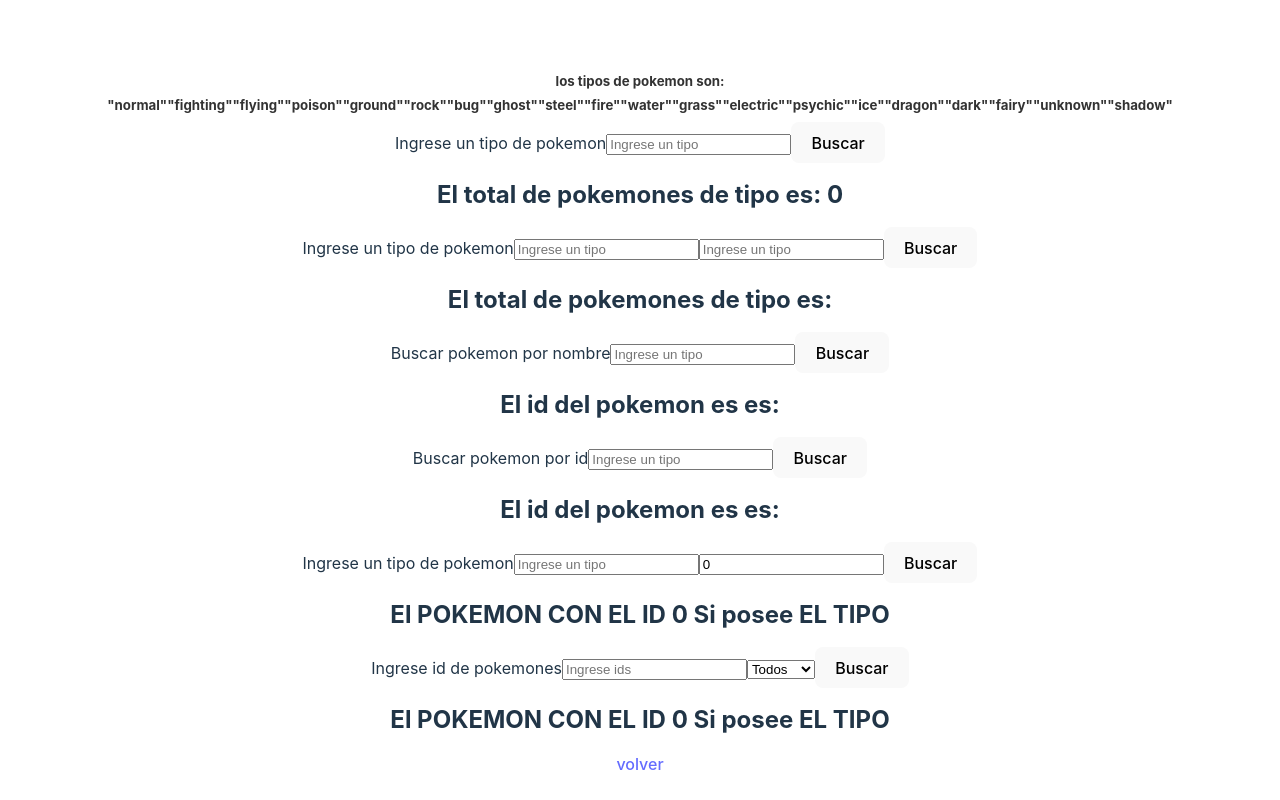
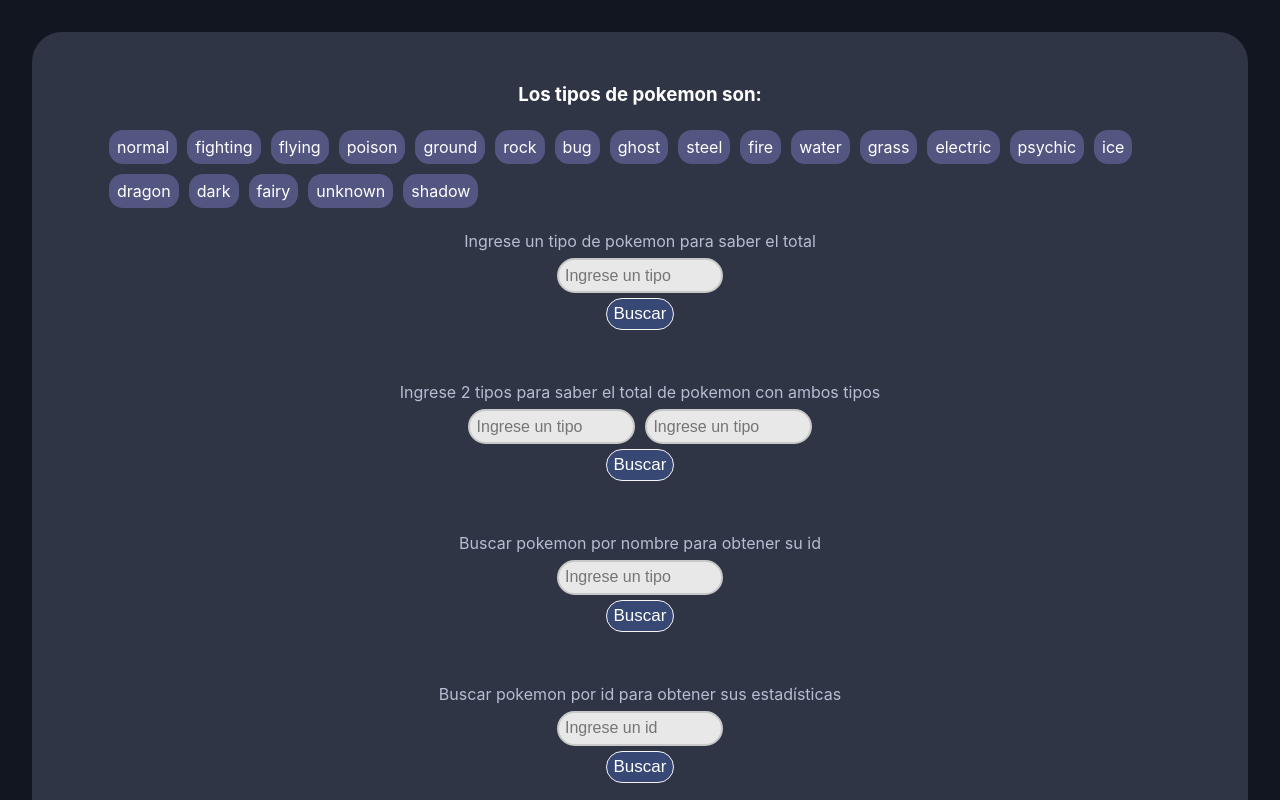
Before and after one commit to 1thomas13/Prueba-AVE-ThomasBarreto, a React (Vite) app in the folder app/: page /2 in a window 1280 px wide. Shown: the top 800 px of the page. Built offline with nearby package versions, Linux system fonts and the light colour scheme; the HTML template or start-up script is replaced by a standard one.

Commit message:
Project 8 finished and styles

```diff
--- a/app/src/App.css
+++ b/app/src/App.css
@@ -5,37 +5,23 @@
   text-align: center;
 }
 
-.logo {
-  height: 6em;
-  padding: 1.5em;
-  will-change: filter;
-}
-.logo:hover {
-  filter: drop-shadow(0 0 2em #646cffaa);
-}
-.logo.react:hover {
-  filter: drop-shadow(0 0 2em #61dafbaa);
-}
-
-@keyframes logo-spin {
-  from {
-    transform: rotate(0deg);
-  }
-  to {
-    transform: rotate(360deg);
-  }
-}
-
-@media (prefers-reduced-motion: no-preference) {
-  a:nth-of-type(2) .logo {
-    animation: logo-spin infinite 20s linear;
-  }
-}
-
 .card {
   padding: 2em;
   display: flex;
   flex-direction: column;
+  background-color:  #2f3545;
+  color: white;
+  border-radius: 30px;
+}
+
+@media (max-width: 600px) {
+  .card {
+    padding: 0px;
+  }
+
+  #root{
+    padding: 2rem 0;
+  }
 }
 
 .link {
@@ -44,3 +30,50 @@
   padding: 4px 12px;
   margin: auto;
 }
+
+button {
+  height: 2rem;
+  padding: 0 0.4rem;
+  border-radius: 1.5rem;
+  border: 1px solid whitesmoke;
+  background: #384874;
+  color: #fff;
+  display: block;
+  margin: auto;
+  cursor: pointer;
+  font-size: 17px;
+}
+
+button:hover {
+  background: #374c85;
+  transition: .3s;
+}
+
+input {
+  font-size: 100%;
+  padding: 0.4em;
+  outline: none;
+  border: 2px solid rgb(200, 200, 200);
+  background-color: #e8e8e8;
+  border-radius: 20px;
+  width: 150px;
+  display: inline;
+  margin: 5px 5px;
+}
+
+select {
+  font-size: 100%;
+  padding: 0.4em;
+  outline: none;
+  border: 2px solid rgb(200, 200, 200);
+  background-color: #e8e8e8;
+  border-radius: 20px;
+  width: 150px;
+  display: inline;
+  margin: 5px 5px;
+}
+
+label {
+  display: block;
+  color: #b5bed3;
+}
--- a/app/src/index.css
+++ b/app/src/index.css
@@ -4,15 +4,14 @@
   line-height: 24px;
   font-weight: 400;
 
-  color-scheme: light dark;
-  color: rgba(255, 255, 255, 0.87);
-  background-color: #242424;
+  background-color: #121621;
 
   font-synthesis: none;
   text-rendering: optimizeLegibility;
   -webkit-font-smoothing: antialiased;
   -moz-osx-font-smoothing: grayscale;
   -webkit-text-size-adjust: 100%;
+  box-sizing: border-box;
 }
 
 a {
@@ -22,6 +21,7 @@ a {
 }
 a:hover {
   color: #535bf2;
+  text-decoration:underline;
 }
 
 body {
@@ -37,34 +37,6 @@ h1 {
   line-height: 1.1;
 }
 
-button {
-  border-radius: 8px;
-  border: 1px solid transparent;
-  padding: 0.6em 1.2em;
-  font-size: 1em;
-  font-weight: 500;
-  font-family: inherit;
-  background-color: #1a1a1a;
-  cursor: pointer;
-  transition: border-color 0.25s;
+li {
+  list-style: none;
 }
-button:hover {
-  border-color: #646cff;
-}
-button:focus,
-button:focus-visible {
-  outline: 4px auto -webkit-focus-ring-color;
-}
-
-@media (prefers-color-scheme: light) {
-  :root {
-    color: #213547;
-    background-color: #ffffff;
-  }
-  a:hover {
-    color: #747bff;
-  }
-  button {
-    background-color: #f9f9f9;
-  }
-}
--- a/app/src/pages/problem1/Problem1.jsx
+++ b/app/src/pages/problem1/Problem1.jsx
@@ -18,8 +18,11 @@ export const Problem1 = () => {
 
   return (
     <div>
-      <input onChange={ (e) => { setFirstNumber(e.target.value) }} value={firstNumber} type={'number'} placeholder={'Ingrese un numero'}></input>
-      <input onChange={ (e) => { setSecondNumber(e.target.value) }} value={secondNumber} type={'number'} placeholder={'Ingrese un numero'} ></input>
+      <div style={{display:'flex'}}>
+        <input onChange={ (e) => { setFirstNumber(e.target.value) }} value={firstNumber} type={'number'} placeholder={'Ingrese un numero'}></input>
+        <input onChange={ (e) => { setSecondNumber(e.target.value) }} value={secondNumber} type={'number'} placeholder={'Ingrese un numero'} ></input>
+      </div>
+
       <button onClick={handleSubmit} type={'submit'}>Multiplicar</button>
       <h2>Resultado: {result}</h2>
     </div>
--- a/app/src/pages/problem2/Problem2.jsx
+++ b/app/src/pages/problem2/Problem2.jsx
@@ -4,7 +4,7 @@ import { totalType, searchTotalPokemonsForType, searchPokemonByName, searchPokem
 export const Problem2 = () => {
 
   const [ type, setType ] = useState("")
-  const [ typeTotal, setTypeTotal ] = useState(0)
+  const [ typeTotal, setTypeTotal ] = useState('')
   const [ firstType, setFirstType ] = useState('')
   const [ secondType, setSecondType ] = useState('')
   const [ name, setName ] = useState('')
@@ -12,14 +12,20 @@ export const Problem2 = () => {
   const [ idsearch, setIdSearch ] = useState('')
   const [ pokemon, setPokemon ] = useState([])
   const [ pokemons, setPokemons ] = useState([])
-  const [ serachId, setSerachId ] = useState(0)
+  const [ serachId, setSerachId ] = useState('')
 
   const [ serachtype, setSerachtype ] = useState('')
   const [ exist, setExist ] = useState(null)
 
   const [ arreglo, setArreglo ] = useState([])
 
+  const allTypes = ["normal", "fighting", "flying", "poison", "ground", "rock", "bug", "ghost", "steel", "fire", "water", "grass", "electric", "psychic", "ice", "dragon", "dark", "fairy", "unknown", "shadow"]
+
+  const [pokemonsFiltered, setPokemonsFiltered] = useState([])
+  const [filter, setFilter] = useState([])
+
   const handleSubmit = async(e) => {
+    setTypeTotal('')
     e.preventDefault()
     const total = await totalType(type)
     setTypeTotal(total)
@@ -63,47 +69,60 @@ export const Problem2 = () => {
 
   return (
     <>
+
       <div>
-        <h5>los tipos de pokemon son: "normal""fighting""flying""poison""ground""rock""bug""ghost""steel""fire""water""grass""electric""psychic""ice""dragon""dark""fairy""unknown""shadow"</h5>
-        <label>Ingrese un tipo de pokemon</label>
+        <h3> Los tipos de pokemon son: </h3>
+        <ul style={listStyle}>
+        {allTypes.map(type => <li style={typeStyle} key={type}> { type } </li> )}
+        </ul>
+      </div>
+
+      <div style={formStyle}>
+        <label>Ingrese un tipo de pokemon para saber el total</label>
         <input onChange={ (e) => { setType(e.target.value) }} value={type} type={'text'} placeholder={'Ingrese un tipo'}></input>
         <button onClick={handleSubmit} type={'submit'}>Buscar</button>
-        <h2>El total de pokemones de tipo { type } es:   {typeTotal}</h2>
+        {typeTotal !== '' && <h2>El total de pokemones con ese tipo es:   {typeTotal}</h2>}
       </div>
-      <div>
-        <label>Ingrese un tipo de pokemon</label>
+
+
+      <div style={formStyle}>
+        <label>Ingrese 2 tipos para saber el total de pokemon con ambos tipos</label>
         <input onChange={ (e) => { setFirstType(e.target.value) }} value={firstType} type={'text'} placeholder={'Ingrese un tipo'}></input>
         <input onChange={ (e) => { setSecondType(e.target.value) }} value={secondType} type={'text'} placeholder={'Ingrese un tipo'}></input>
         <button onClick={handleSubmit2} type={'submit'}>Buscar</button>
-        <h2>El total de pokemones de tipo { firstType }  { secondType} es:   {pokemons.length > 0 ? pokemons?.map((pokemon)=> pokemon) : null}</h2>
+        { pokemons.length > 0 && <>
+            <h4>Los pokemones con ambos tipos son:</h4>
+            {pokemons?.map((pokemon)=> <span key={ pokemon } style={{color: '#30c7f5'}}>{` ${pokemon} `}</span>)}
+          </>}
       </div>
-      <div>
-        <label>Buscar pokemon por nombre</label>
+
+      <div style={formStyle}>
+        <label>Buscar pokemon por nombre para obtener su id</label>
         <input onChange={ (e) => { setName(e.target.value) }} value={name} type={'text'} placeholder={'Ingrese un tipo'}></input>
         <button onClick={handleSubmit3} type={'submit'}>Buscar</button>
-        <h2>El id del pokemon es  { name } es:  {id}</h2>
+        {id !== '' && <h2>El id del pokemon es:  {id} </h2>}
       </div>
 
-      <div>
-        <label>Buscar pokemon por id</label>
-        <input onChange={ (e) => { setIdSearch(e.target.value) }} value={idsearch} type={'text'} placeholder={'Ingrese un tipo'}></input>
+      <div style={formStyle}>
+        <label>Buscar pokemon por id para obtener sus estadísticas</label>
+        <input onChange={ (e) => { setIdSearch(e.target.value) }} value={idsearch} type={'number'} placeholder={'Ingrese un id'}></input>
         <button onClick={handleSubmit4} type={'submit'}>Buscar</button>
-        <h2>El id del pokemon es  { idsearch } es:  {pokemon.name} {pokemon.stats?.map(stat=> (stat.base_stat + stat.effort + stat.stat.name))}</h2>
+        {pokemon.length !== 0 && pokemon.name ? <h4>
+          El pokemon es:  { pokemon.name } <br/>Estadísticas: {pokemon.stats?.map(stat=> (<div>
+            Nombre: <span style={{color: '#30c7f5'}}> { stat.stat.name } </span>
+            Base: <span style={{color: '#30c7f5'}}> { stat.base_stat } </span>
+            Esfuerzo: <span style={{color: '#30c7f5'}}> { stat.effort }</span>
+          </div>))}</h4>
+          : pokemon
+        }
       </div>
 
-      <div>
-        <label>Ingrese un tipo de pokemon</label>
-        <input onChange={ (e) => { setSerachtype(e.target.value) }} value={serachtype} type={'text'} placeholder={'Ingrese un tipo'}></input>
-        <input onChange={ (e) => { setSerachId(e.target.value) }} value={serachId} type={'text'} placeholder={'Ingrese un tipo'}></input>
-        <button onClick={handleSubmit6} type={'submit'}>Buscar</button>
-        <h2>El POKEMON CON EL ID { serachId } {exist === false ? 'No posee' : 'Si posee'} EL TIPO  { serachtype} </h2>
-      </div>
 
-      <div>
+      <div style={formStyle}>
         <label>Ingrese id de pokemones</label>
         <input onChange={ (e) => { setArreglo(e.target.value) }} value={arreglo} type={'text'} placeholder={'Ingrese ids'}></input>
         <select>
-          <option>Todos</option>
+          <option>No filtrar</option>
           <option>nombre</option>
           <option>tipo</option>
           <option>peso</option>
@@ -111,6 +130,34 @@ export const Problem2 = () => {
         <button onClick={handleSubmit5} type={'submit'}>Buscar</button>
         <h2>El POKEMON CON EL ID { serachId } {exist === false ? 'No posee' : 'Si posee'} EL TIPO  { serachtype} </h2>
       </div>
+
+      <div style={formStyle}>
+        <label>Ingrese un id y un tipo de pokemon para saber si este posee el mismo</label>
+        <input onChange={ (e) => { setSerachtype(e.target.value) }} value={serachtype} type={'text'} placeholder={'Ingrese un tipo'}></input>
+        <input onChange={ (e) => { setSerachId(e.target.value) }} value={serachId} type={'number'} placeholder={'Ingrese un tipo'}></input>
+        <button onClick={handleSubmit6} type={'submit'}>Buscar</button>
+        {exist !== null && <h2>El pokemon {exist === false ? 'No posee' : 'Si posee'} el tipo </h2>}
+      </div>
+
     </>
   )
 }
+
+
+const typeStyle  = {
+  background: 'rgb(83, 86, 129)',
+  padding: '5px 8px',
+  color: 'white',
+  margin:'5px ',
+  borderRadius: '14px',
+  width: 'fit-content'
+}
+
+const listStyle = {
+  display: 'flex',
+  flexWrap: 'wrap'
+}
+
+const formStyle = {
+  marginBottom: '50px'
+}
--- a/app/src/pages/problem8/Problem8.jsx
+++ b/app/src/pages/problem8/Problem8.jsx
@@ -3,13 +3,40 @@ import { useState } from 'react'
 
 export const Problem8 = () => {
 
-  const [imageQuantity, setImageQuantity] = useState(0)
+  const [imageQuantity, setImageQuantity] = useState('')
+  const [images, setImages] = useState([])
+  const URL = 'https://picsum.photos/320/160?random='
+
+  const generateNumber = () => Math.floor(Math.random() * 10000000)
+
+  const handleSubmit = () => {
+    setImages([])
+    for (let i = 0;i < imageQuantity;i++) {
+      console.log(i)
+      console.log(URL)
+      setImages(images => [...images, URL + generateNumber()])
+    }
+  }
+
+  const handleNumChange = event => {
+    const value = event.target.value
+    if(value > 15) return
+    setImageQuantity(value)
+  }
 
   return (
     <div>
-      <input onChange={ (e) => { setImageQuantity(e.target.value) }} value={imageQuantity} type={'number'} placeholder={'Ingrese un numero'}></input>
-      <button onClick={handleSubmit} type={'submit'}>Multiplicar</button>
-      <div>Resultado: {result}</div>
+      <label htmlFor='imageQuantity'>Ingrese cantidad de imagenes a rederizar max:15</label>
+      <input max={15} id='imageQuantity' onChange={ handleNumChange } value={ imageQuantity } type={'number'} placeholder={'Ingrese un numero'}></input>
+      <button onClick={handleSubmit} type={'submit'}>Enviar</button>
+      <div>
+       { images.map(img => (<img style={photo} key={img} src={img} alt={img} />)) }
+      </div>
     </div>
   )
 }
+
+const photo = {
+  margin: 0,
+  padding: '2px 4px'
+}
```
Also changed, not shown: app/src/pages/problem2/services.js (+7 -5 lines).
